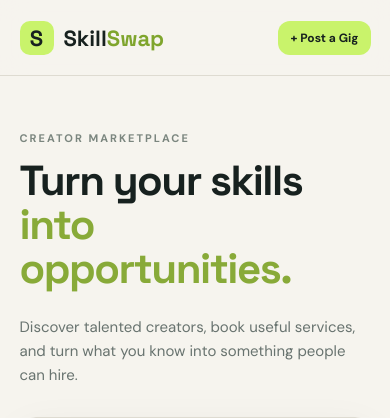
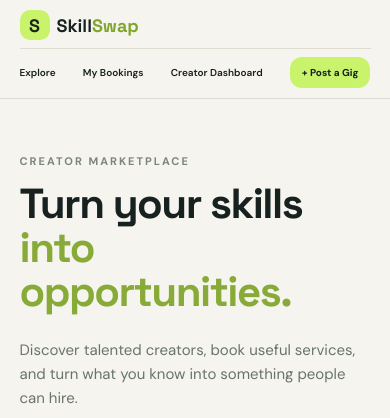
Before and after one commit to CODEDEMON090/SkillSwap, a Flask app: page / in a window 390 px wide. Shown: the top 418 px of the page. Run offline with Flask 3, Linux system fonts and the light colour scheme; data comes from the database, SQL or seed files in the repository.

Commit message:
fix mobile status bar

```diff
--- a/static/style.css
+++ b/static/style.css
@@ -60,16 +60,44 @@ label{display:block;font-size:12px;font-weight:800;margin:15px 0}input,select,te
 @media(max-width:850px){nav a:not(.nav-cta){display:none}.hero,.form-page,.detail-grid{grid-template-columns:1fr}.hero{padding-top:55px}.hero-art{min-height:300px}.gig-grid{grid-template-columns:1fr 1fr}.detail-main h1{font-size:42px}.booking-card{position:static}.form-page{gap:35px}}
 @media (max-width: 560px) {
     .navbar {
-        padding: 0 5%;
+        height: auto;
+        min-width: 65px;
+        padding: 10px 5%;
+        flex-wrap: wrap;
+        gap: 8px;
+    }
+
+    .brand {
+        font-size: 18px;
+        gap: 7px;
+    }
+
+    .brand-mark {
+        width: 30px;
+        height: 30px;
     }
 
     .nav-cta {
         padding: 9px 12px;
-        font-size: 12px;
+        font-size: 10px;
+        white-space: nowrap;
+    }
+
+    nav {
+        width: 100%;
+        display: flex;
+        justify-content: space-between;
+        align-items: center;
+        gap: 5px;
+        order: 3;
+        padding-top: 8px;
+        border-top: 1px solid var(--line);
     }
 
     nav a:not(.nav-cta) {
-    display: none !important;
+        display: inline-block !important;
+        font-size: 10px;
+        white-space: nowrap;
     }
 
     .hero {
```
